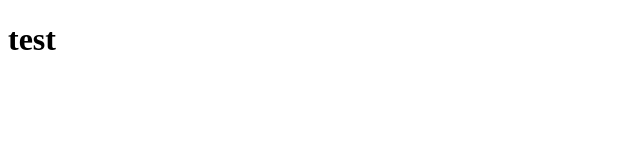
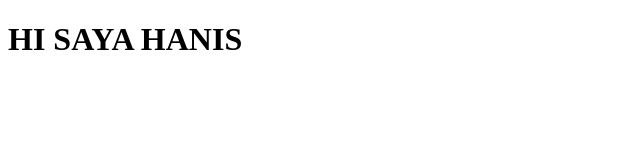
Before and after one commit to hanafiah/gitplayground, a plain HTML site: page aboutus.html in a window 1280 px wide. Shown: the whole page, without its empty margins (0-640 px from the left). Drawn offline with Linux system fonts and the light colour scheme.

Commit message:
hanissss

```diff
--- a/aboutus.html
+++ b/aboutus.html
@@ -6,6 +6,6 @@
     <title>Document</title>
 </head>
 <body>
-    <h1>test</h1>
+    <h1>HI SAYA HANIS</h1>
 </body>
 </html>
```
